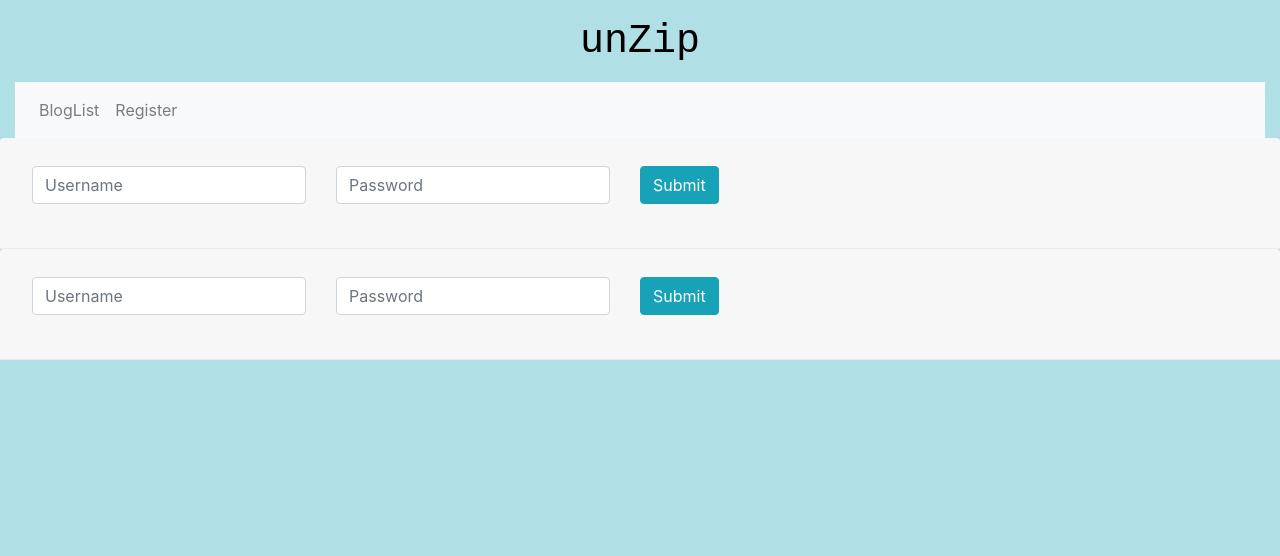
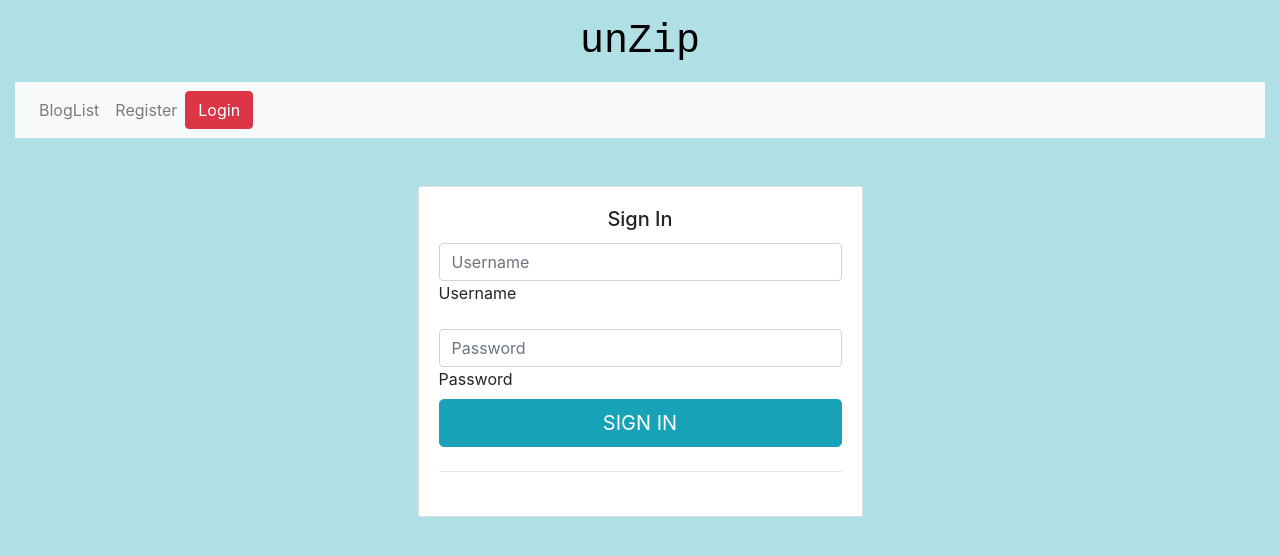
Before and after one commit to benrybin/basablog-client, an Angular app: page /user in a window 1280 px wide. Shown: the top 556 px of the page. Built offline with nearby package versions, Linux system fonts and the light colour scheme.

Commit message:
login stuff

```diff
--- a/src/app/app.component.html
+++ b/src/app/app.component.html
@@ -26,12 +26,18 @@
         </li> -->
         <!-- Example split danger button -->
       </ul>
+      <div>
+          <span class="btn-group" >
+            <button *ngIf="!loginstatus" class="btn btn-danger" type="button" routerLink='user'>Login</button>
+          </span>
+          </div>
+         <!-- <app-user [hidden]="loginstatus" (userstatus)="userstatuschange($event)"></app-user> -->
 
 
 
     </div>
   </nav>
 </div>
-
-<app-user [hidden]="loginstatus" (userstatus)="userstatuschange($event)"></app-user>
+<!--
+<app-user [hidden]="loginstatus" (userstatus)="userstatuschange($event)"></app-user> -->
 <router-outlet></router-outlet>
--- a/src/app/app.module.ts
+++ b/src/app/app.module.ts
@@ -9,8 +9,9 @@ import { UserComponent } from './user/user.component';
 import { BlogComponent } from './blog/blog.component';
 import { CommentComponent } from './comment/comment.component';
 import { AdduserComponent } from './adduser/adduser.component';
-import {HttpClientModule} from '@angular/common/http';
+import {HttpClientModule, HTTP_INTERCEPTORS} from '@angular/common/http';
 import {FormsModule} from '@angular/forms';
+import { HttpErrorInterceptor } from './http-error.interceptor';
 import { AddcommentComponent } from './addcomment/addcomment.component';
 
 
@@ -30,9 +31,12 @@ import { AddcommentComponent } from './addcomment/addcomment.component';
     AppRoutingModule,
     HttpClientModule,
     FormsModule
-
   ],
-  providers: [],
+  providers: [{
+    provide: HTTP_INTERCEPTORS,
+    useClass: HttpErrorInterceptor,
+    multi: true
+  }],
   bootstrap: [AppComponent]
 })
 export class AppModule { }
--- /dev/null
+++ b/src/app/http-error.interceptor.ts
@@ -0,0 +1,38 @@
+import {
+    HttpEvent,
+    HttpInterceptor,
+    HttpHandler,
+    HttpRequest,
+    HttpResponse,
+    HttpErrorResponse
+} from '@angular/common/http';
+
+import { Observable, throwError } from 'rxjs';
+import { retry, catchError } from 'rxjs/operators';
+import {EventEmitter, Output} from '@angular/core';
+
+export class HttpErrorInterceptor implements HttpInterceptor {
+    @Output() userstatus = new EventEmitter<boolean>();
+    private status: boolean;
+    intercept(request: HttpRequest<any>, next: HttpHandler): Observable<HttpEvent<any>> {
+        return next.handle(request)
+            .pipe(
+                retry(0),
+                catchError((error: HttpErrorResponse) => {
+                    let errorMessage = '';
+                    if (error.status === 200) {
+                           errorMessage = `Error: ${error.error.message}`;
+                    } else {
+                        // server-side error
+                        if (error.status === 500) {
+                            this.status = true;
+                            this.userstatus.emit(this.status);
+                            window.alert('Account does not exist, Please try again.');
+                            errorMessage = `Error: ${error.error.message}`;
+                        }
+                    }
+                    return throwError(errorMessage);
+                })
+            );
+    }
+}
--- a/src/app/user.service.ts
+++ b/src/app/user.service.ts
@@ -1,8 +1,9 @@
 import { Injectable } from '@angular/core';
 import {User} from './user';
-import {HttpClient} from '@angular/common/http';
-import { Observable } from 'rxjs';
+import {HttpClient, HttpHeaders} from '@angular/common/http';
+import { Observable, throwError } from 'rxjs';
 import {NgModel} from "@angular/forms";
+import {retry, catchError} from 'rxjs/operators';
 import { environment } from '../environments/environment';
 
 @Injectable({
@@ -12,16 +13,19 @@ export class UserService {
 
   private userUrl: string;
   private verifyUrl: string;
+  public currentUser: string;
 
   constructor(private http: HttpClient) {
     this.userUrl = environment.apiUrl + 'users/add';
     this.verifyUrl = environment.apiUrl + 'users/verify';
+    this.currentUser = ' ';
   }
+
   public save(user: User) {
     return this.http.post<User>(this.userUrl, user);
   }
 
   public verifyUser(user: User) {
-    return this.http.post<User>(this.verifyUrl, user);
+    return this.http.post<boolean>(this.verifyUrl, user);
   }
 }
--- a/src/app/user/user.component.html
+++ b/src/app/user/user.component.html
@@ -1,4 +1,4 @@
-<div class="popover-header clearfix">
+<!-- <div class="popover-header clearfix">
 <div class="card-body" align="right">
 <div class="form-horizontal">
   <form>
@@ -19,5 +19,32 @@
     </fieldset>
   </form>
 </div>
-</div>
-</div>
+</div> -->
+<!-- </div> -->
+<body style="background: transparent">
+    <div class="container">
+      <div class="row">
+        <div class="col-sm-9 col-md-7 col-lg-5 mx-auto">
+          <div class="card card-signin my-5">
+            <div class="card-body" style="background: white">
+              <h5 class="card-title text-center">Sign In</h5>
+              <form>
+                <fieldset>
+                <div class="form-group">
+                  <input id="username" name="username" type="text" [(ngModel)]="user.username" placeholder="Username" class="form-control" #username = "ngModel" required>
+                  <label>Username</label>
+                </div>
+
+                <div class="form-label-group">
+                  <input id="password" name="password" type="password" placeholder="Password" [(ngModel)]="user.password" class="form-control" #password = "ngModel" required>              <label>Password</label>
+                </div>
+                  <button class="btn btn-lg btn-primary btn-block text-uppercase btn-info nav-link" routerLink = '' type="submit" (click)="onSubmit()" >Sign in</button>
+                <hr class="my-4">
+                </fieldset>
+             </form>
+            </div>
+          </div>
+        </div>
+      </div>
+    </div>
+    </body>
--- a/src/app/user/user.component.ts
+++ b/src/app/user/user.component.ts
@@ -1,8 +1,8 @@
 import {Component, EventEmitter, OnInit, Output} from '@angular/core';
-import { ActivatedRoute, Router } from '@angular/router';
+import {ActivatedRoute, Router} from '@angular/router';
 import {User} from 'src/app/user';
 import {UserService} from '../user.service';
-import {Subscription} from 'rxjs';
+import {Observable, Subscription} from 'rxjs';
 
 @Component({
   selector: 'app-user',
@@ -10,23 +10,19 @@ import {Subscription} from 'rxjs';
   styleUrls: ['./user.component.css']
 })
 export class UserComponent implements OnInit {
-user: User;
-result: Subscription;
-@Output() userstatus = new EventEmitter<boolean>();
-
+  user: User;
   constructor(private userService: UserService, private route: ActivatedRoute, private router: Router) {
     this.user = new User();
   }
 
   ngOnInit() {
-    this.userstatus.emit(false);
   }
 
   onSubmit() {
-    if (this.userService.verifyUser(this.user)) {return this.userstatus.emit(true); }
-    return this.userService.verifyUser(this.user).subscribe(result => this.verify());
+    return this.userService.verifyUser(this.user).forEach(result => this.verify());
   }
+
   verify() {
     return this.router.navigate(['users/verify']);
-    }
   }
+}
```
